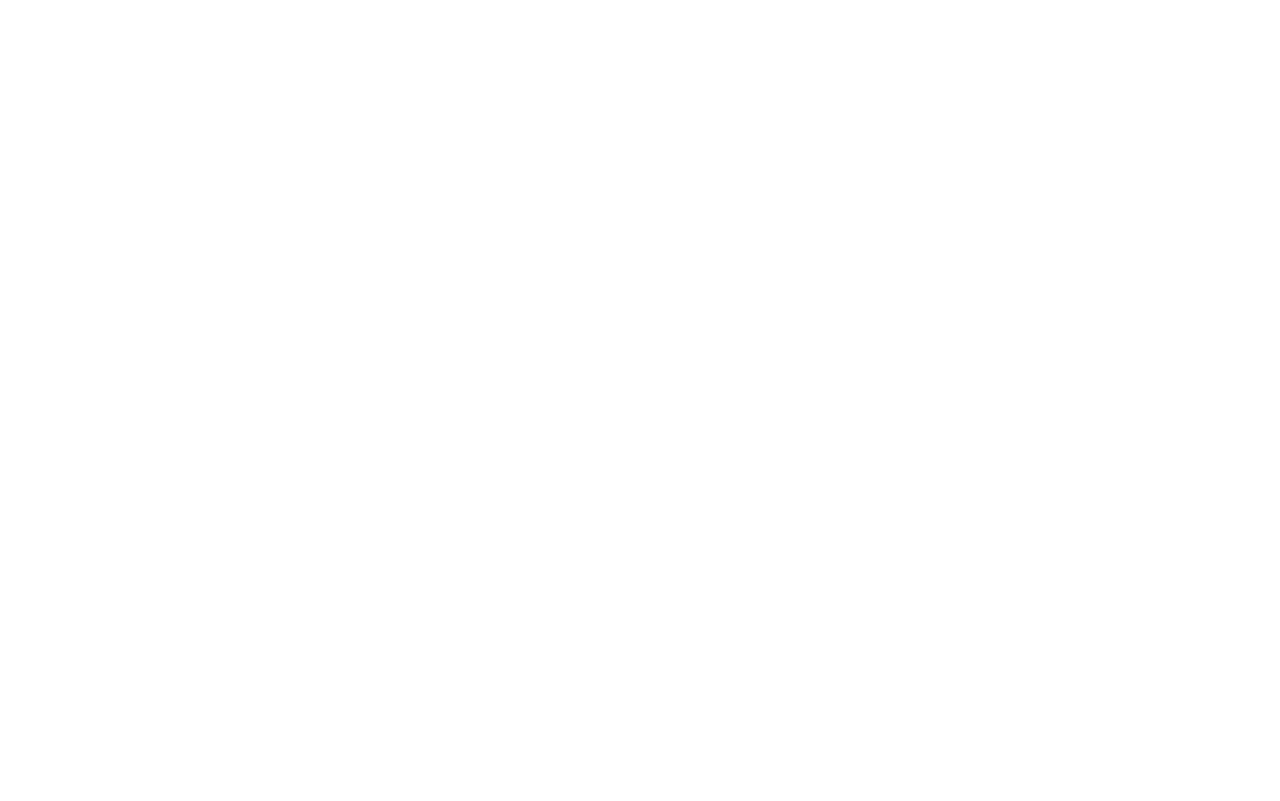
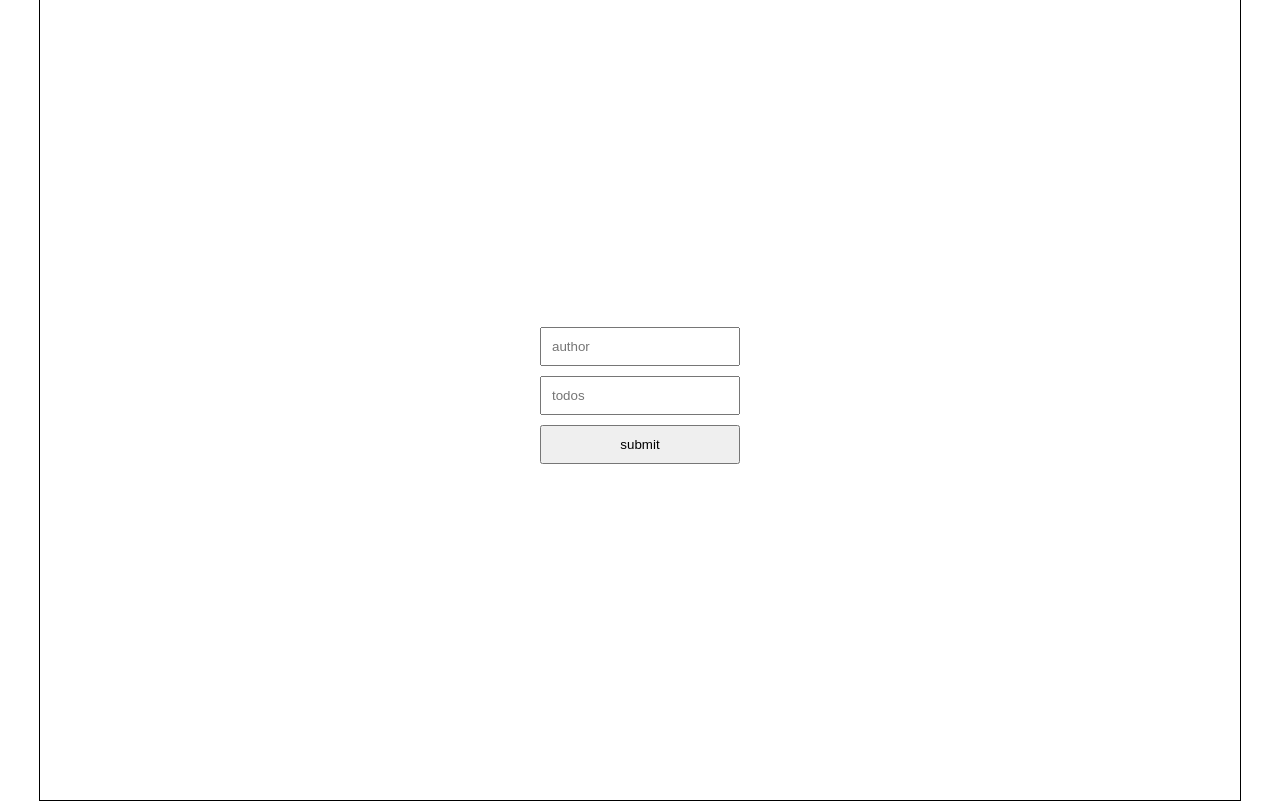
Before and after one commit to GangOn0215/React_Project_Todos, a React (Create React App) app: page / in a window 1280 px wide. Built offline with nearby package versions, Linux system fonts and the light colour scheme.

Commit message:
useState 적용하여 todos-header 뼈대, css 적용

```diff
--- a/src/App.css
+++ b/src/App.css
@@ -1,38 +1,39 @@
-.App {
-  text-align: center;
+body, head {
+  margin: 0;
+  overflow: hidden;
+  width: 100%;
+  height: 100vh;
+  box-sizing: border-box;
 }
 
-.App-logo {
-  height: 40vmin;
-  pointer-events: none;
+#root {
+  display: flex;
+  height: 100%;
+  justify-content: center;
+  align-items: center;
 }
 
-@media (prefers-reduced-motion: no-preference) {
-  .App-logo {
-    animation: App-logo-spin infinite 20s linear;
-  }
+.todos-container {
+  display: flex;
+  width: 1200px;
+  height: 100%;
+  background-color: white;
+  border: 1px solid black;
+  /* justify-content: center; */
 }
 
-.App-header {
-  background-color: #282c34;
-  min-height: 100vh;
+.todos-header {
   display: flex;
   flex-direction: column;
   align-items: center;
   justify-content: center;
-  font-size: calc(10px + 2vmin);
-  color: white;
+  width: 100%;
 }
 
-.App-link {
-  color: #61dafb;
+.todos-header input,
+.todos-header button {
+  box-sizing: border-box;
+  width: 200px;
+  padding: 10px;
+  margin-bottom: 10px;
 }
-
-@keyframes App-logo-spin {
-  from {
-    transform: rotate(0deg);
-  }
-  to {
-    transform: rotate(360deg);
-  }
-}
--- a/src/App.js
+++ b/src/App.js
@@ -1,7 +1,14 @@
 import "./App.css";
+import TodosHeader from "./Components/TodosHeader";
+import TodosList from "./Components/TodosList";
 
 function App() {
-  return <div className="App"></div>;
+  return (
+    <div className="todos-container">
+      <TodosHeader />
+      <TodosList />
+    </div>
+  );
 }
 
 export default App;
--- /dev/null
+++ b/src/Components/TodosHeader.js
@@ -0,0 +1,39 @@
+import React, { useState } from "react";
+
+const TodosHeader = () => {
+  const [state, setState] = useState({
+    author: "",
+    todos: "",
+  });
+
+  const handleChangeState = (e) => {
+    setState({
+      ...state,
+      [e.target.name]: e.target.value,
+    });
+  };
+
+  const handleSubmit = () => {
+    console.log(state);
+  };
+  return (
+    <div className="todos-header">
+      <input
+        id="author"
+        name="author"
+        value={state.author}
+        onChange={handleChangeState}
+        placeholder="author"
+      />
+      <input
+        name="todos"
+        value={state.todos}
+        onChange={handleChangeState}
+        placeholder="todos"
+      />
+      <button onClick={handleSubmit}>submit</button>
+    </div>
+  );
+};
+
+export default TodosHeader;
--- /dev/null
+++ b/src/Components/TodosList.js
@@ -0,0 +1,5 @@
+const TodosList = () => {
+  return <div className="todos-lists"></div>;
+};
+
+export default TodosList;
```
Also changed, not shown: 1 other file (tests, documents, lock files or other folders).
